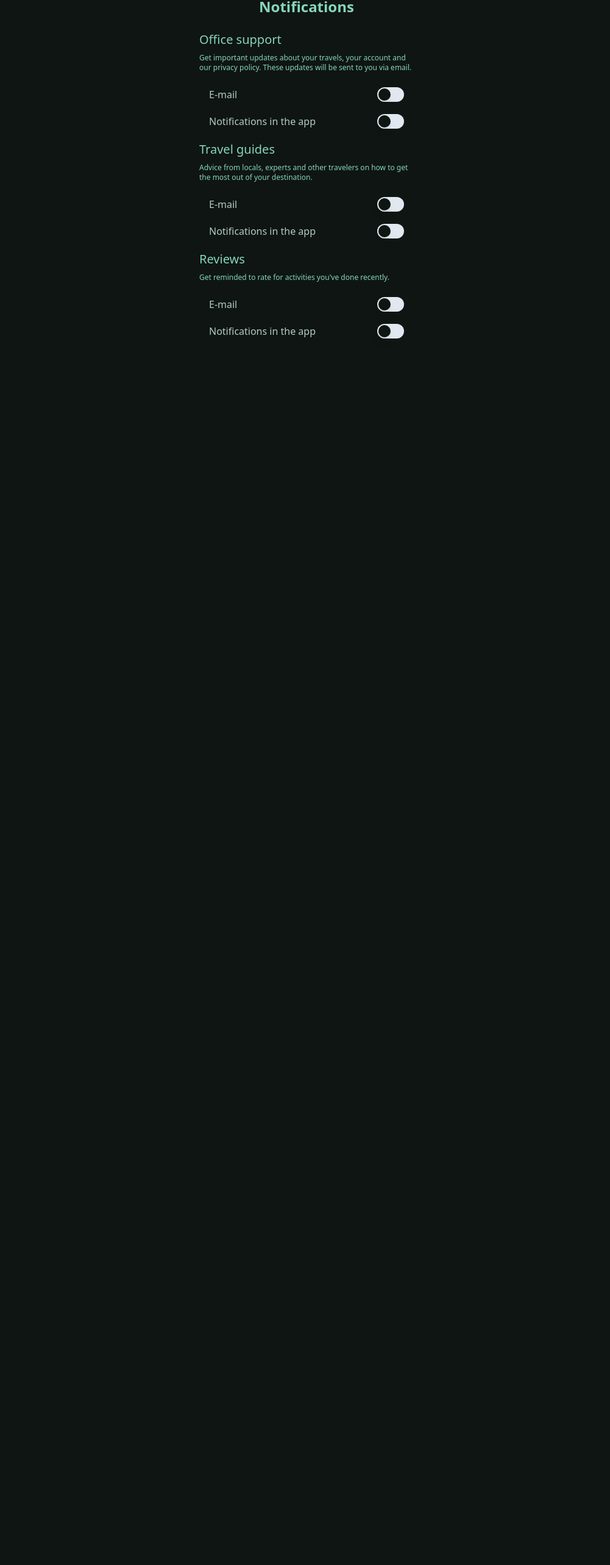
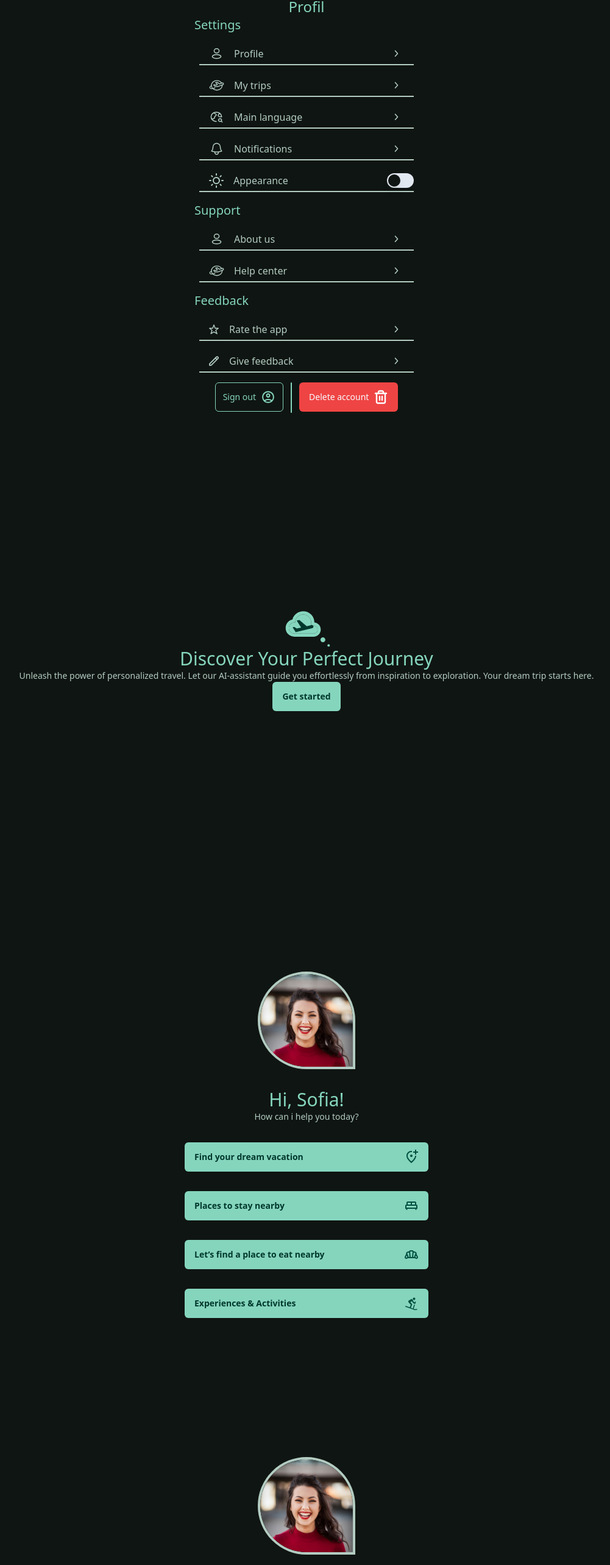
Before and after one commit to Luayasaadsson/Travelbuddy, a React (Vite) app in the folder frontend/: page / in a window 1280 px wide. Shown: the part 117-2683 px from the top of the page at 61% size, without its empty margins (137-1138 px from the left). Before the commit the page ends 800 px from the top, so only its background shows below. Built offline with nearby package versions, Linux system fonts and the light colour scheme; the HTML template or start-up script is replaced by a standard one.

Commit message:
input border fix

```diff
--- a/frontend/src/App.tsx
+++ b/frontend/src/App.tsx
@@ -17,19 +17,19 @@
     return (
         <>
             <Header />
-            {/* <Settings /> */}
-            {/* <GetStarted /> */}
-            {/*<ProfileStart />*/}
-            {/*<MyProfile /> */}
-            {/*<ProfileSettings /> */}
-            {/*<ChangePassword /> */}
+            <Settings />
+            <GetStarted />
+            <ProfileStart />
+            <MyProfile />
+            <ProfileSettings />
+            <ChangePassword />
             <Notifications />
-            {/*<LogIn /> */}
-            {/*<SignUp /> */}
-            {/* <ForgotPassword /> */}
-            {/* <ResetPassword /> */}
-            {/* <EatBot /> */}
-            {/* <FooterMobile /> */}
+            <LogIn />
+            <SignUp />
+            <ForgotPassword />
+            <ResetPassword />
+            <EatBot />
+            <FooterMobile />
         </>
     );
 }
--- a/frontend/src/components/ui/input.tsx
+++ b/frontend/src/components/ui/input.tsx
@@ -11,7 +11,7 @@
             <input
                 type={type}
                 className={cn(
-                    "flex h-10 w-full rounded-md border-2 border-input bg-background text-white px-3 py-2 text-sm ring-offset-background file:border-0 file:bg-transparent file:text-sm file:font-medium placeholder:text-muted-foreground focus-visible:outline-none focus-visible:ring-2 focus-visible:ring-ring focus-visible:ring-offset-2 disabled:cursor-not-allowed disabled:opacity-50",
+                    "flex h-12 w-full rounded-md border-[1px] border-secondary bg-background text-white px-3 py-2 text-sm ring-offset-background file:border-0 file:bg-transparent file:text-sm file:font-medium placeholder:text-muted-foreground focus-visible:outline-none focus-visible:ring-2 focus-visible:ring-ring focus-visible:ring-offset-2 disabled:cursor-not-allowed disabled:opacity-50",
                     className
                 )}
                 ref={ref}
```
